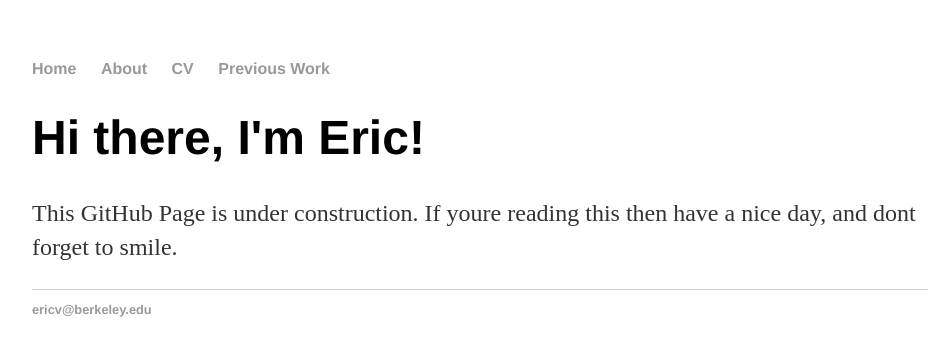
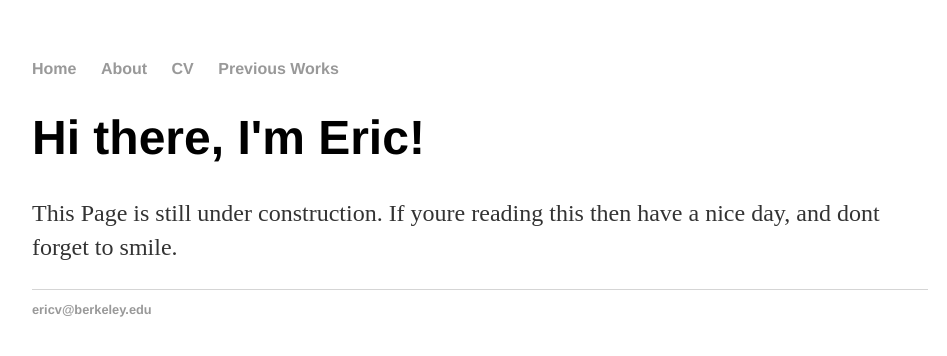
Before and after one commit to ericvdzc/ericvdzc.github.io, a Jekyll site: the page index.html, which Jekyll copies as it is, in a window 1280 px wide. Shown: the top 356 px of the page, without its empty margins (160-1107 px from the left). Built offline with Jekyll 4.4.1, drawn with Linux system fonts in a browser that asks for light colours.

Commit message:
Update index.html

```diff
--- a/index.html
+++ b/index.html
@@ -11,13 +11,13 @@
         		<li><a href="/">Home</a></li>
 	        	<li><a href="/about">About</a></li>
         		<li><a href="/cv">CV</a></li>
-			<li><a href="/pw">Previous Work</a></li>
+			<li><a href="/pw">Previous Works</a></li>
     		</ul>
 		</nav>
 		<div class="container">
     		<div class="blurb">
         		<h1>Hi there, I'm Eric!</h1>
-				<p>This GitHub Page is under construction. If youre reading this then have a nice day, and dont forget to smile.
+				<p>This Page is still under construction. If youre reading this then have a nice day, and dont forget to smile.
     		</div><!-- /.blurb -->
 		</div><!-- /.container -->
 		<footer>
```
